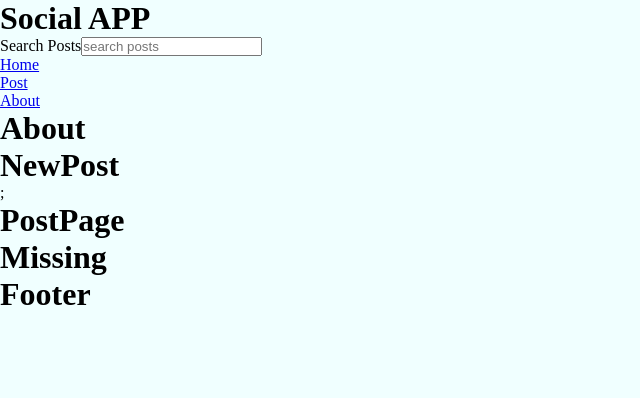
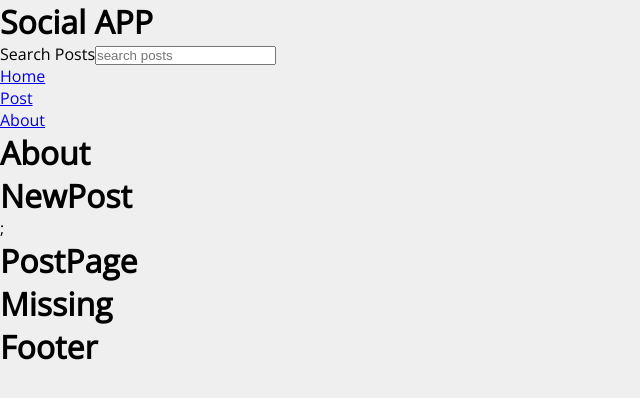
Before and after one commit to Manikandan1818/Social, a React (Create React App) app: page / in a window 1280 px wide. Shown: the top 398 px of the page, without its empty margins (0-640 px from the left). Built offline with nearby package versions, Linux system fonts and the light colour scheme.

Commit message:
css updated!

```diff
--- a/src/index.css
+++ b/src/index.css
@@ -1,3 +1,4 @@
+@import url("https://fonts.googleapis.com/css2?family=Open+Sans&display=swap");
 * {
   margin: 0;
   padding: 0;
@@ -10,7 +11,7 @@
 
 body {
   min-height: 100vh;
-  font-family: "Open sans, sans-serif";
+  font-family: "Open Sans", sans-serif;
   display: flex;
-  background-color: azure;
+  background-color: #efefef;
 }
```
